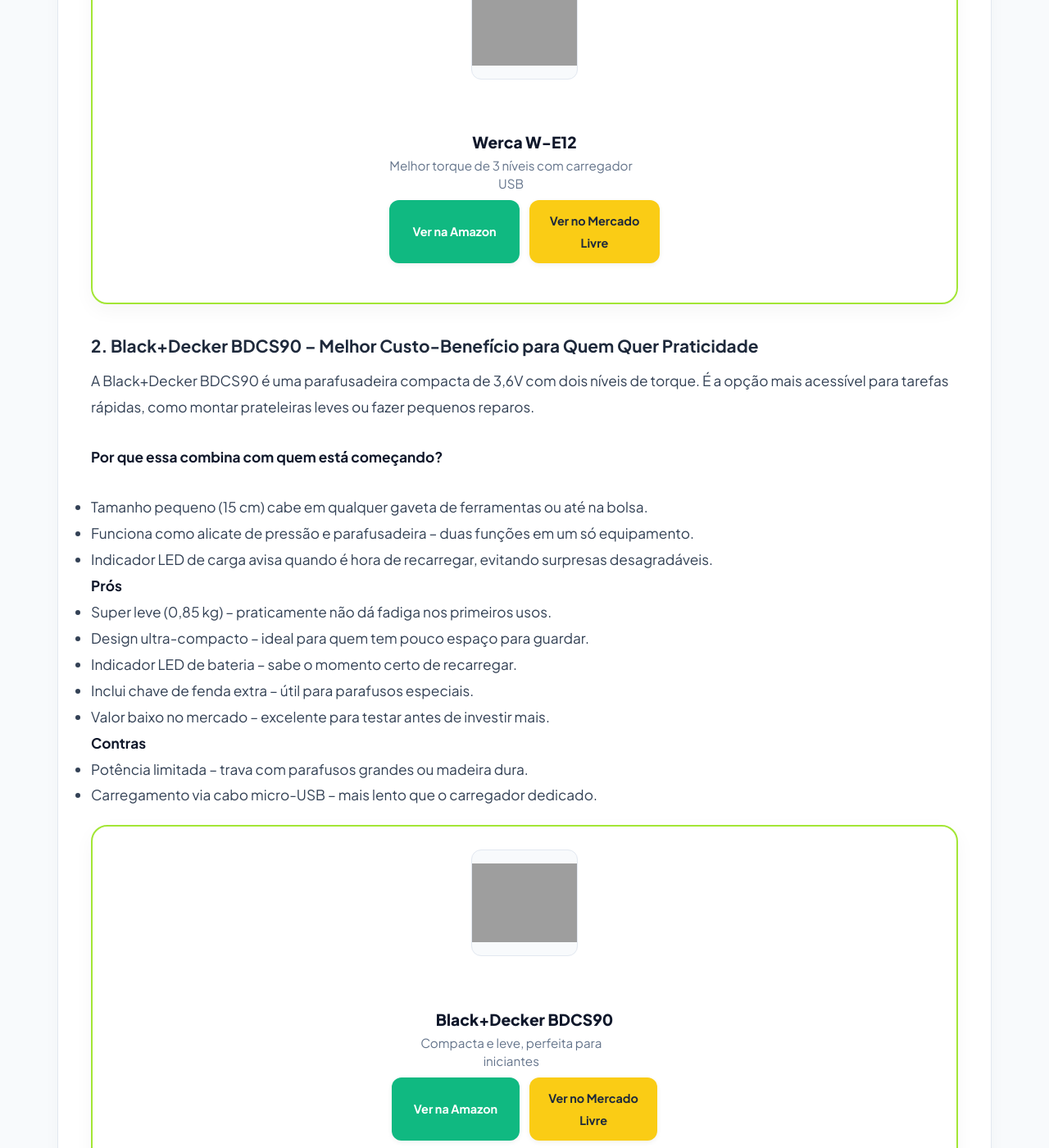
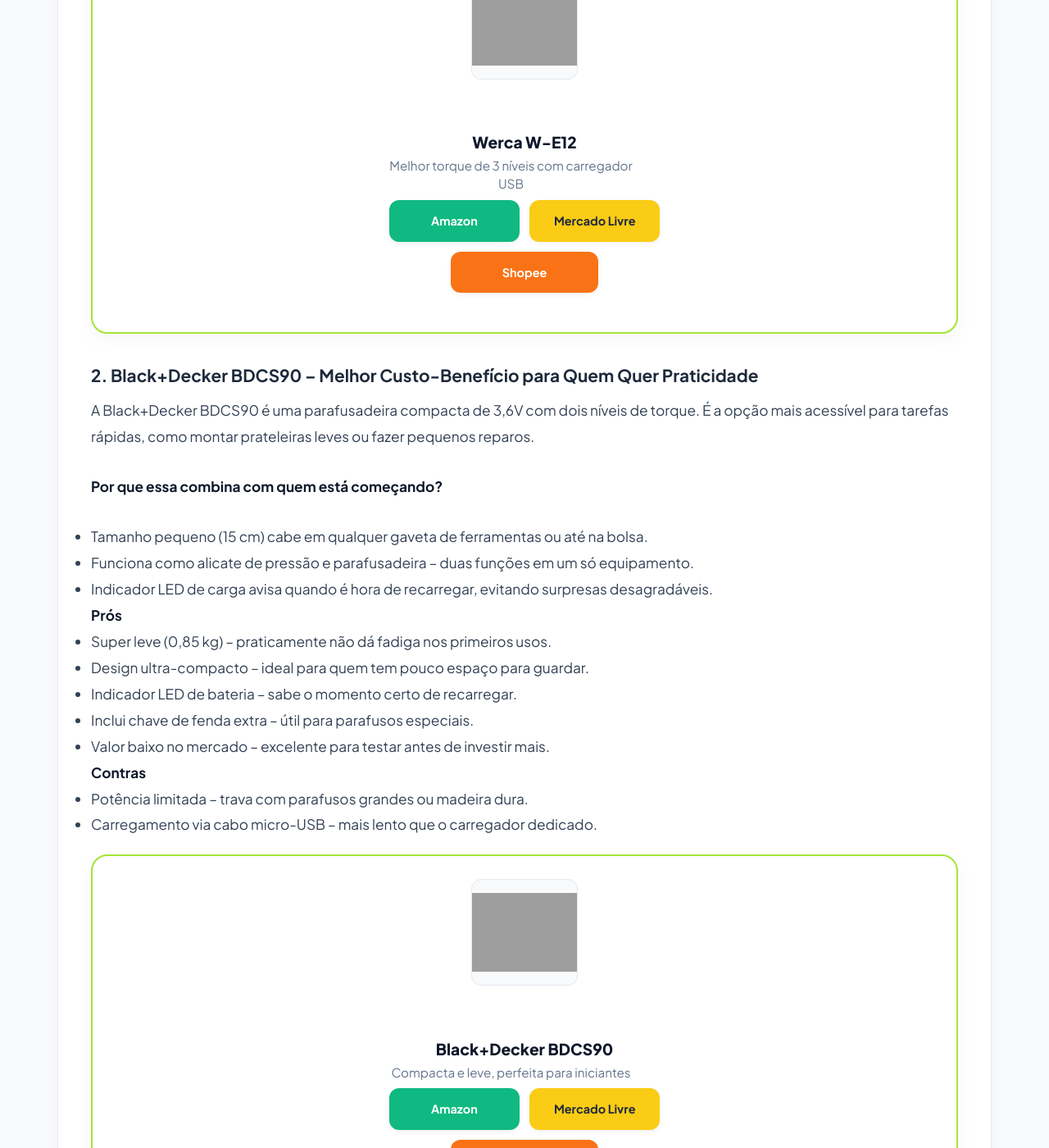
Before and after one commit to membroequipe/SiteReview, a Jekyll site: the page built from _posts/2026-10-25-primeira-parafusadeira-qual-comprar.md, in a window 1280 px wide and 1400 px high, scrolled down 2207 px. Shown: the whole window at 82% size. Built offline with Jekyll 4.4.1, drawn with Linux system fonts in a browser that asks for light colours; some of the changed text lies outside the part shown; grey boxes are pictures that could not be loaded.

Commit message:
Update 2026-10-25-primeira-parafusadeira-qual-comprar.md

```diff
--- a/_posts/2026-10-25-primeira-parafusadeira-qual-comprar.md
+++ b/_posts/2026-10-25-primeira-parafusadeira-qual-comprar.md
@@ -56,10 +56,11 @@
     <div class="product-card-info">
       <h3 class="product-card-title">Werca W-E12</h3>
       <p class="product-card-subtitle">Melhor torque de 3 níveis com carregador USB</p>
-      <div class="product-card-buttons">
-        <a href="SEU_LINK_AMAZON" target="_blank" rel="nofollow sponsored" class="btn-store btn-amazon-green">Ver na Amazon</a>
-        <a href="SEU_LINK_MERCADO_LIVRE" target="_blank" rel="nofollow sponsored" class="btn-store btn-ml-yellow">Ver no Mercado Livre</a>
-      </div>
+    <div class="product-card-buttons">
+       <a href="SEU_LINK_AMAZON" target="_blank" rel="nofollow sponsored" class="btn-store btn-amazon-green">Amazon</a>
+       <a href="SEU_LINK_MERCADO_LIVRE" target="_blank" rel="nofollow sponsored" class="btn-store btn-ml-yellow">Mercado Livre</a>
+       <a href="SEU_LINK_SHOPEE" target="_blank" rel="nofollow sponsored" class="btn-store btn-shopee-red">Shopee</a>
+     </div>
     </div>
   </div>
 </div>
@@ -92,10 +93,11 @@
     <div class="product-card-info">
       <h3 class="product-card-title">Black+Decker BDCS90</h3>
       <p class="product-card-subtitle">Compacta e leve, perfeita para iniciantes</p>
-      <div class="product-card-buttons">
-        <a href="SEU_LINK_AMAZON" target="_blank" rel="nofollow sponsored" class="btn-store btn-amazon-green">Ver na Amazon</a>
-        <a href="SEU_LINK_MERCADO_LIVRE" target="_blank" rel="nofollow sponsored" class="btn-store btn-ml-yellow">Ver no Mercado Livre</a>
-      </div>
+    <div class="product-card-buttons">
+       <a href="SEU_LINK_AMAZON" target="_blank" rel="nofollow sponsored" class="btn-store btn-amazon-green">Amazon</a>
+       <a href="SEU_LINK_MERCADO_LIVRE" target="_blank" rel="nofollow sponsored" class="btn-store btn-ml-yellow">Mercado Livre</a>
+       <a href="SEU_LINK_SHOPEE" target="_blank" rel="nofollow sponsored" class="btn-store btn-shopee-red">Shopee</a>
+     </div>
     </div>
   </div>
 </div>
@@ -128,10 +130,11 @@
     <div class="product-card-info">
       <h3 class="product-card-title">Makita TD110D</h3>
       <p class="product-card-subtitle">Motor Brushless e compatibilidade Makita</p>
-      <div class="product-card-buttons">
-        <a href="SEU_LINK_AMAZON" target="_blank" rel="nofollow sponsored" class="btn-store btn-amazon-green">Ver na Amazon</a>
-        <a href="SEU_LINK_MERCADO_LIVRE" target="_blank" rel="nofollow sponsored" class="btn-store btn-ml-yellow">Ver no Mercado Livre</a>
-      </div>
+    <div class="product-card-buttons">
+       <a href="SEU_LINK_AMAZON" target="_blank" rel="nofollow sponsored" class="btn-store btn-amazon-green">Amazon</a>
+       <a href="SEU_LINK_MERCADO_LIVRE" target="_blank" rel="nofollow sponsored" class="btn-store btn-ml-yellow">Mercado Livre</a>
+       <a href="SEU_LINK_SHOPEE" target="_blank" rel="nofollow sponsored" class="btn-store btn-shopee-red">Shopee</a>
+     </div>
     </div>
   </div>
 </div>
```
